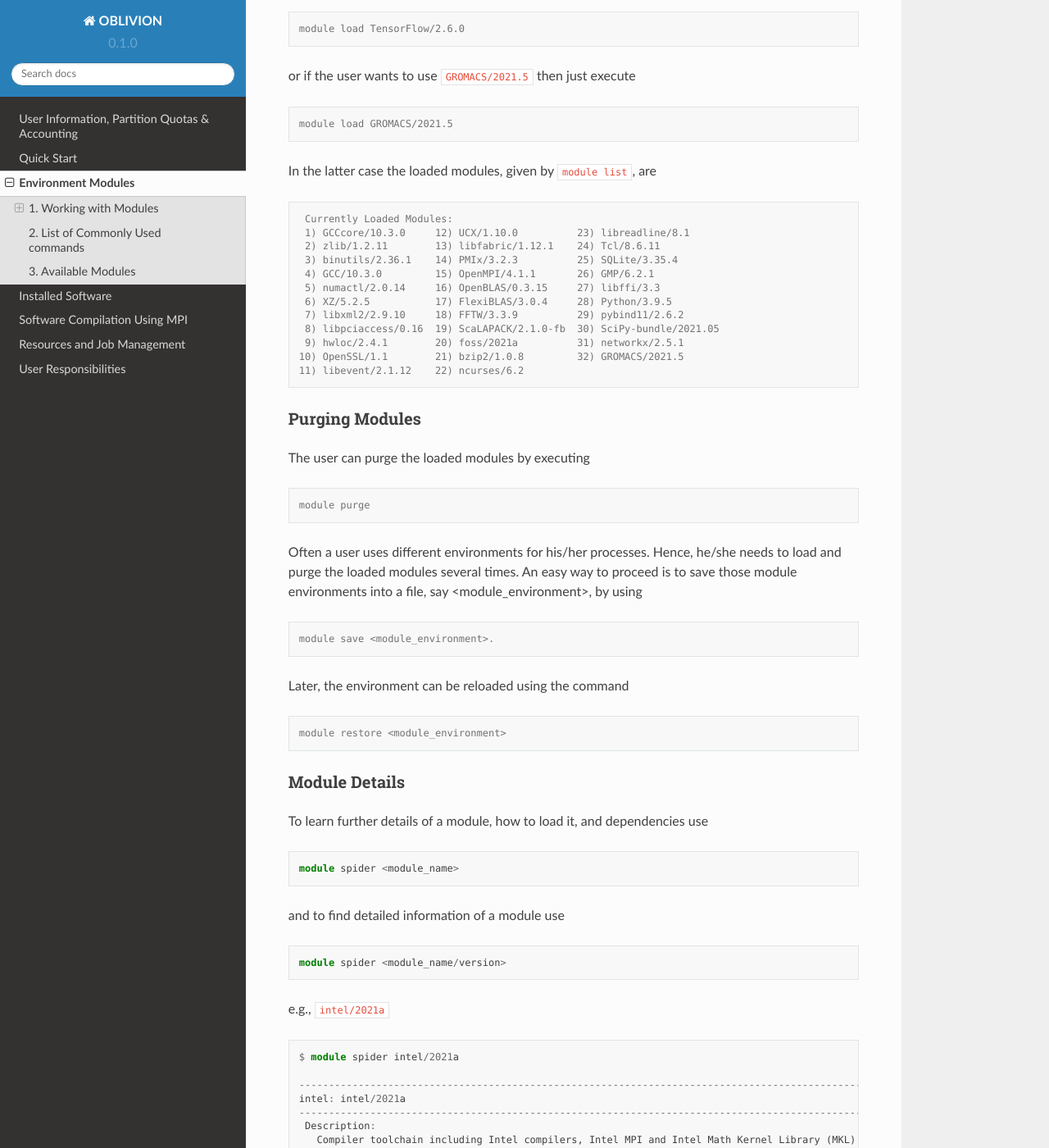
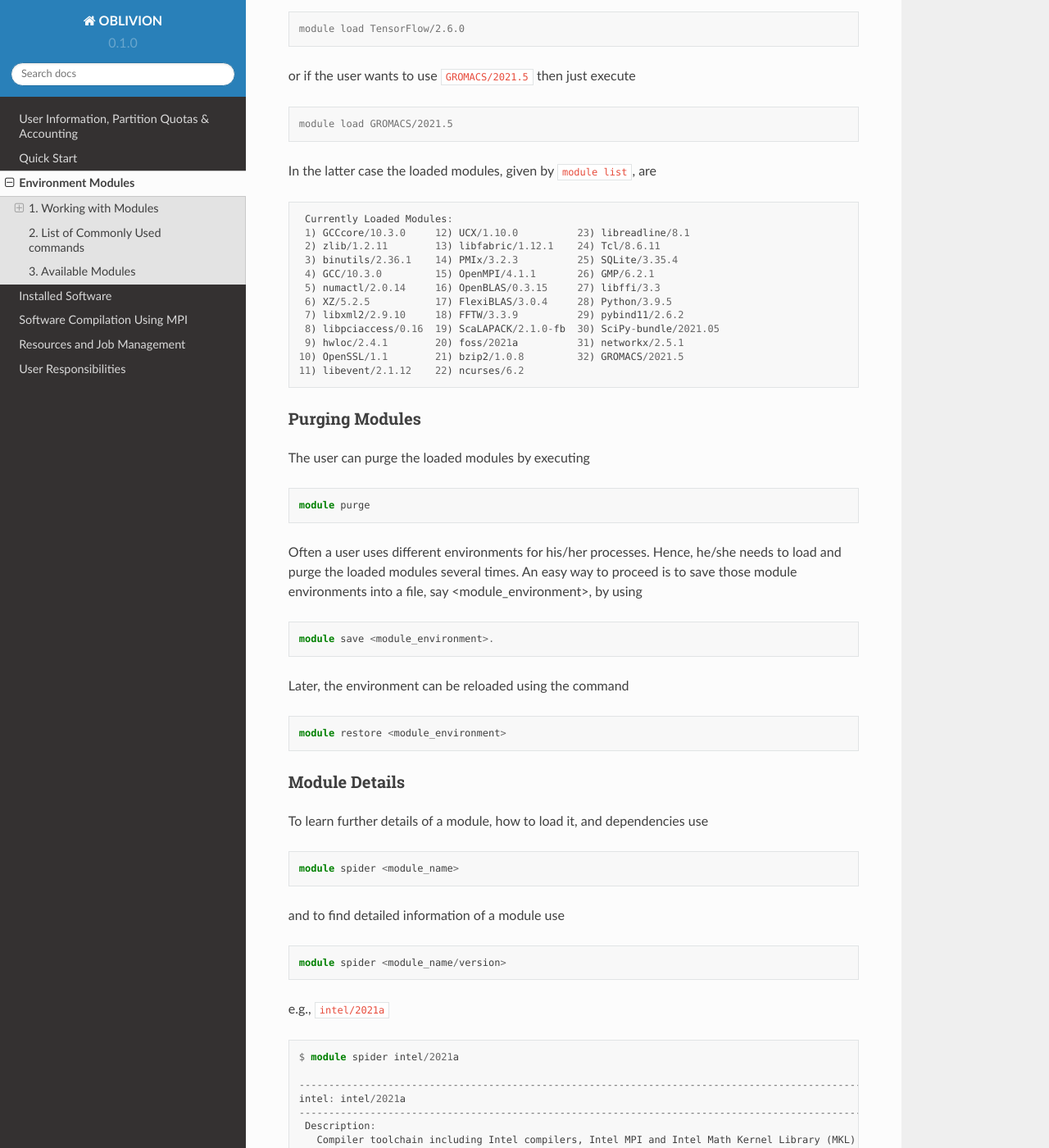
Before and after one commit to mavillez/Oblivion, a Sphinx documentation site: the page built from docs/source/modules.rst, in a window 1280 px wide and 1400 px high, scrolled down 2686 px. Shown: the whole window at 82% size. Built offline with Sphinx 7.4.7 and the Read the Docs theme 2.0.0, drawn with Linux system fonts in a browser that asks for light colours; some of the changed text lies outside the part shown.

Commit message:
Update modules.rst

```diff
--- a/docs/source/modules.rst
+++ b/docs/source/modules.rst
@@ -137,7 +137,7 @@ or if the user wants to use ``GROMACS/2021.5`` then just execute
 
 In the latter case the loaded modules, given by ``module list``, are
 
-.. code-block:: console
+.. code-block:: julia
 
   Currently Loaded Modules:
   1) GCCcore/10.3.0     12) UCX/1.10.0          23) libreadline/8.1
@@ -158,19 +158,19 @@ Purging Modules
 
 The user can purge the loaded modules by executing
 
-.. code-block:: console
+.. code-block:: julia
 
   module purge
 
 Often a user uses different environments for his/her processes. Hence, he/she needs to load and purge the loaded modules several times. An easy way to proceed is to save those module environments into a file, say <module_environment>, by using
 
-.. code-block:: console
+.. code-block:: julia
 
   module save <module_environment>.
 
 Later, the environment can be reloaded using the command
 
-.. code-block:: console
+.. code-block:: julia
 
   module restore <module_environment>
 
```
